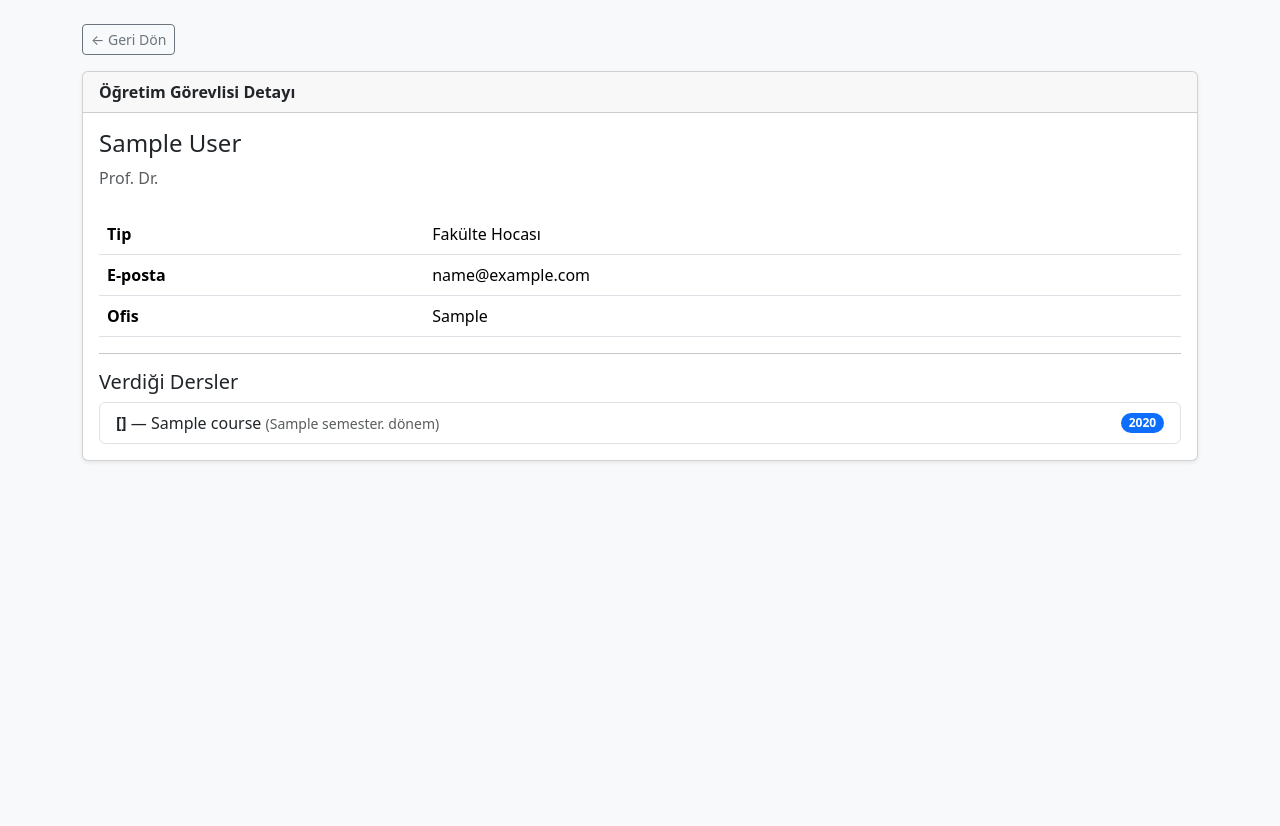
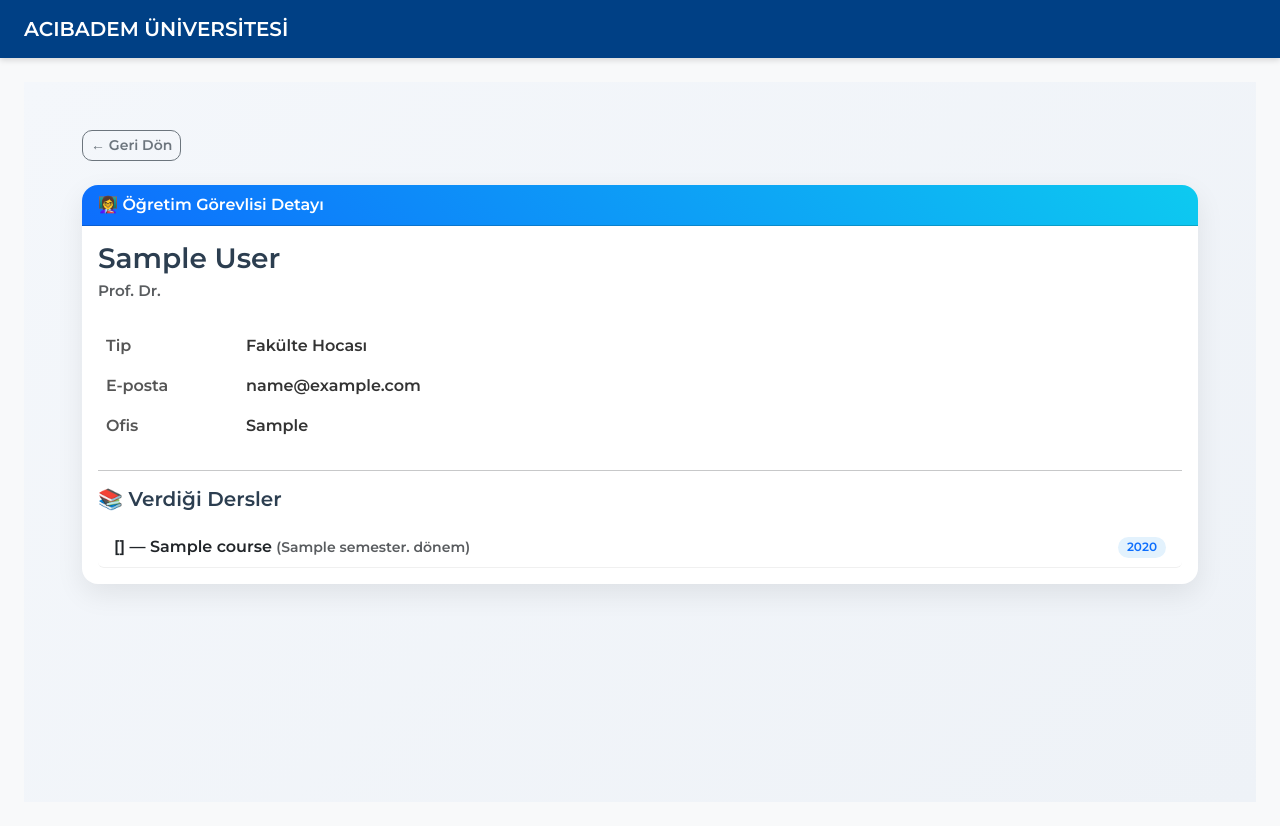
Before and after one commit to EmirhanTopal/popeyes-obs-system, a Django app: template templates/hod/teacher_detail.html in a window 1280 px wide. Before the commit the page ends 462 px from the top, so only its background shows below. Run offline with Django 5.2, Linux system fonts and the light colour scheme; tables that the repository leaves empty hold one stand-in row (values such as "Sample post"); the template is opened without the code that fills it: values that come from a table or form of the project are taken from there, most other values are stand-ins (such as "Sample title", 1, 10 or a date in 2020).

Commit message:
HOD Part 1
course ve teacher detailleri düzenlendi html ve css yapıları birebir projenin tasarımına entegre edildi.

```diff
--- /dev/null
+++ b/static/css/hod/teacher_detail.css
@@ -0,0 +1,81 @@
+/* ========== PAGE WRAPPER ========== */
+.hod-teacher-detail {
+    background: linear-gradient(135deg, #f4f7fb, #eef2f7);
+    min-height: calc(100vh - 80px);
+}
+
+/* ========== CARD ========== */
+.hod-teacher-detail .main-card {
+    border-radius: 16px;
+    border: none;
+    box-shadow: 0 10px 28px rgba(0,0,0,0.08);
+    overflow: hidden;
+}
+
+.hod-teacher-detail .card-header {
+    background: linear-gradient(45deg, #0d6efd, #0dcaf0);
+    color: #fff;
+    font-weight: 600;
+    font-size: 1rem;
+}
+
+/* ========== HEADER INFO ========== */
+.hod-teacher-detail .teacher-header h3 {
+    font-weight: 700;
+    color: #2c3e50;
+}
+
+.hod-teacher-detail .teacher-header p {
+    font-size: 0.95rem;
+}
+
+/* ========== INFO TABLE ========== */
+.hod-teacher-detail .info-table th {
+    width: 140px;
+    color: #555;
+    font-weight: 600;
+}
+
+.hod-teacher-detail .info-table td {
+    color: #333;
+}
+
+/* ========== SUBTITLE ========== */
+.hod-teacher-detail .section-subtitle {
+    font-weight: 600;
+    color: #2c3e50;
+}
+
+/* ========== COURSE LIST ========== */
+.hod-teacher-detail .course-list .list-group-item {
+    border: none;
+    border-bottom: 1px solid #f0f0f0;
+    transition: background-color 0.2s ease, padding-left 0.2s ease;
+}
+
+.hod-teacher-detail .course-list .list-group-item:hover {
+    background-color: #f6f9fc;
+    padding-left: 1.25rem;
+}
+
+/* ========== BADGE ========== */
+.hod-teacher-detail .year-badge {
+    background-color: #e3f2fd;
+    color: #0d6efd;
+    font-weight: 600;
+    border-radius: 999px;
+    padding: 0.4em 0.75em;
+}
+
+/* ========== BUTTON ========== */
+.hod-teacher-detail .btn {
+    border-radius: 10px;
+    font-weight: 600;
+}
+
+/* ========== RESPONSIVE ========== */
+@media (max-width: 768px) {
+    .hod-teacher-detail .info-table th {
+        width: 110px;
+    }
+}
--- a/templates/hod/teacher_detail.html
+++ b/templates/hod/teacher_detail.html
@@ -1,28 +1,37 @@
-<!doctype html>
-<html lang="tr">
-<head>
-    <meta charset="utf-8">
-    <title>Öğretim Görevlisi Detayı</title>
-    <link href="https://cdn.jsdelivr.net/npm/bootstrap@5.3.3/dist/css/bootstrap.min.css" rel="stylesheet">
-</head>
+{% extends "base.html" %}
+{% load static %}
 
-<body class="bg-light py-4">
-<div class="container">
+{% block extra_css %}
+<link rel="stylesheet" href="{% static 'css/hod/teacher_detail.css' %}">
+{% endblock %}
 
-    <a href="{% url 'hod:dashboard' %}" class="btn btn-outline-secondary btn-sm mb-3">
+{% block content %}
+<main class="content hod-teacher-detail">
+  <div class="container py-4">
+
+    <a href="{% url 'hod:dashboard' %}"
+       class="btn btn-outline-secondary btn-sm mb-4">
       ← Geri Dön
     </a>
 
-    <div class="card shadow-sm">
-        <div class="card-header fw-semibold">
-            Öğretim Görevlisi Detayı
+    <div class="card main-card">
+      <div class="card-header">
+        👩‍🏫 Öğretim Görevlisi Detayı
       </div>
 
       <div class="card-body">
-            <h4>{{ teacher.full_name }}</h4>
-            <p class="text-muted mb-4">{{ teacher.get_academic_title_display }}</p>
 
-            <table class="table">
+        <!-- HEADER INFO -->
+        <div class="teacher-header mb-4">
+          <h3 class="mb-1">{{ teacher.full_name }}</h3>
+          <p class="text-muted mb-0">
+            {{ teacher.get_academic_title_display }}
+          </p>
+        </div>
+
+        <!-- BASIC INFO -->
+        <div class="info-table mb-4">
+          <table class="table table-borderless mb-0">
             <tr>
               <th>Tip</th>
               <td>{{ teacher.get_teacher_type_display }}</td>
@@ -36,27 +45,38 @@
               <td>{{ teacher.office_location|default:"-" }}</td>
             </tr>
           </table>
+        </div>
 
         <hr>
 
-            <h5>Verdiği Dersler</h5>
-            <ul class="list-group">
+        <!-- COURSES -->
+        <h5 class="section-subtitle mb-3">📚 Verdiği Dersler</h5>
+
+        <ul class="list-group course-list">
           {% for assign in assigned_courses %}
             <li class="list-group-item d-flex justify-content-between align-items-center">
               <div>
-                            <strong>{{ assign.course.code }}</strong> — {{ assign.course.name }}
-                            <small class="text-muted">({{ assign.semester }}. dönem)</small>
+                <strong>{{ assign.course.code }}</strong>
+                — {{ assign.course.name }}
+                <small class="text-muted">
+                  ({{ assign.semester }}. dönem)
+                </small>
               </div>
-                        <span class="badge bg-primary rounded-pill">
+
+              <span class="badge year-badge">
                 {{ assign.year }}
               </span>
             </li>
           {% empty %}
-                    <li class="list-group-item text-muted">Ders ataması bulunmuyor.</li>
+            <li class="list-group-item text-muted text-center">
+              Ders ataması bulunmuyor.
+            </li>
           {% endfor %}
         </ul>
+
       </div>
     </div>
+
   </div>
-</body>
-</html>
+</main>
+{% endblock %}
```
Also changed, not shown: static/css/hod/course_detail.css (added, +72 -0 lines), templates/hod/course_detail.html (+54 -43 lines). Lines whose indentation alone changed are shown as unchanged.
